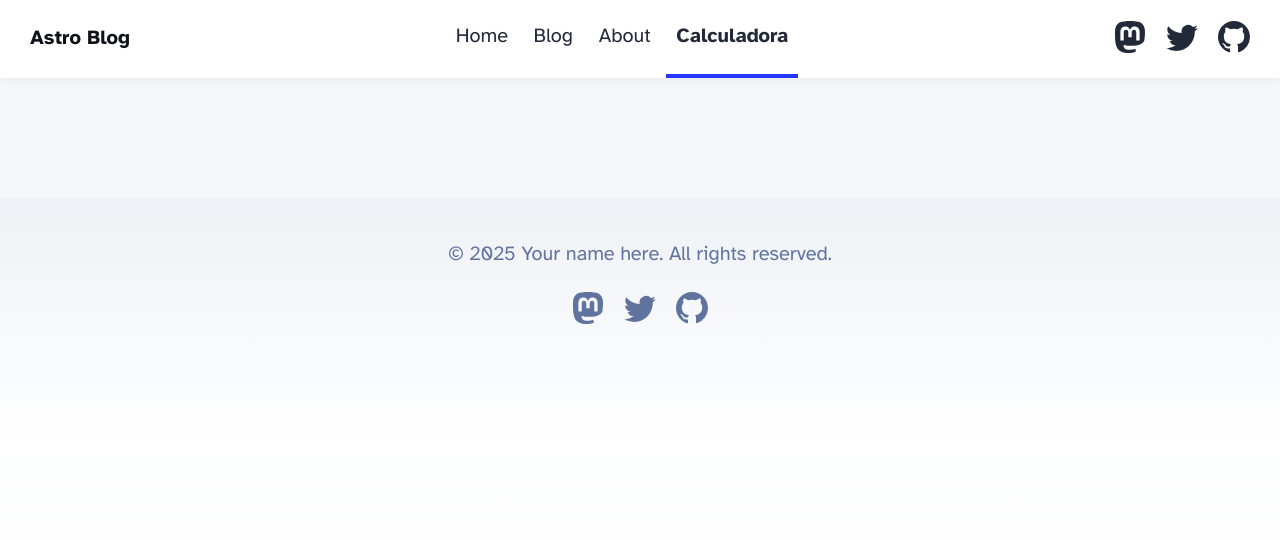
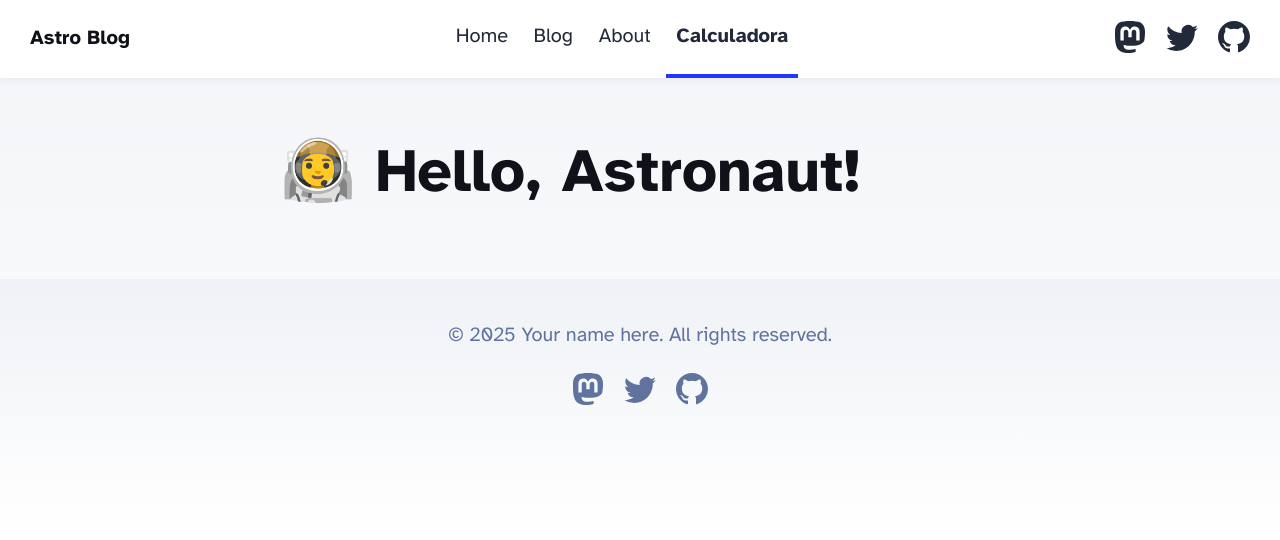
Before and after one commit to welcome-to-diegoland/DWEB_DMG_Sem_21, an Astro site in the folder blog-astro/: page /calculator in a window 1280 px wide. Built offline with nearby package versions, Linux system fonts and the light colour scheme; Astro itself is replaced by a stand-in of ours.

```diff
--- a/blog-astro/src/pages/calculator.astro
+++ b/blog-astro/src/pages/calculator.astro
@@ -13,8 +13,7 @@
 	<body>
 		<Header />
 		<main>
-
-
+			<h1>🧑‍🚀 Hello, Astronaut!</h1>
 		</main>
 		<Footer />
 	</body>
```
